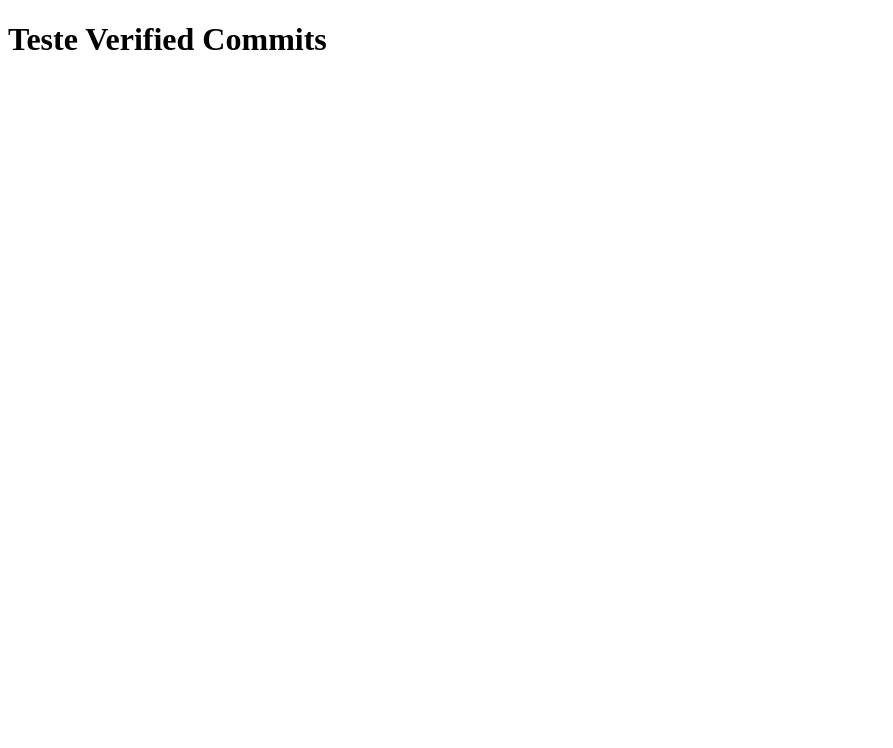
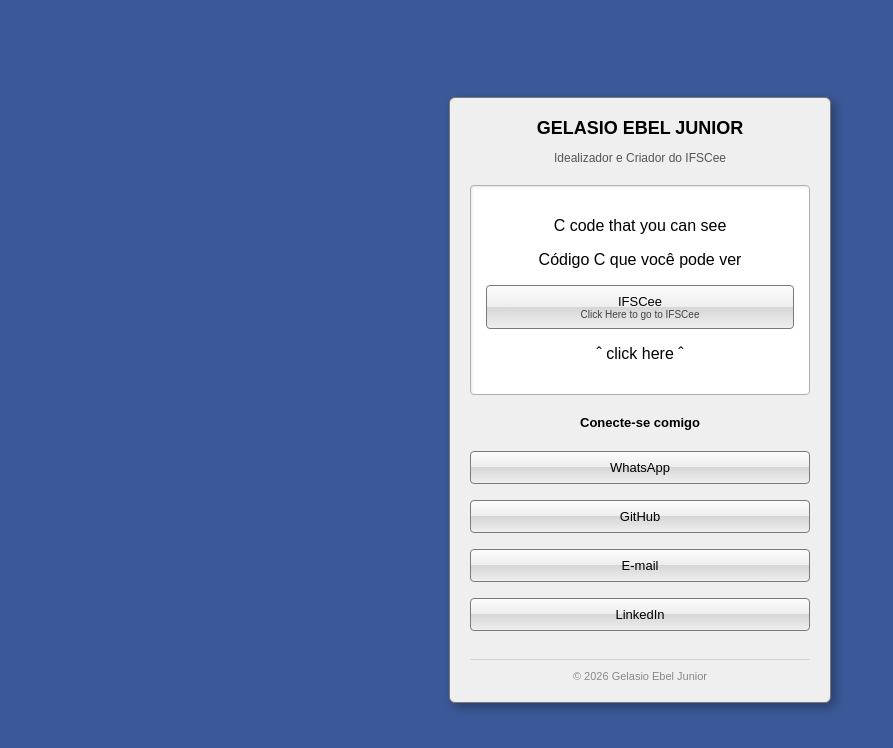
Before and after one commit to gelasioebel/ifscee.org, a plain HTML site: page index.html in a window 1280 px wide. Shown: the whole page, without its empty margins (0-893 px from the left). Drawn offline with Linux system fonts and the light colour scheme; a web font is replaced by a local one.

Commit message:
Redesign homepage with KDE-inspired styling and add new `style.css` for layout and visual improvements.

```diff
--- a/index.html
+++ b/index.html
@@ -4,8 +4,49 @@
     <meta charset="UTF-8">
     <meta name="viewport" content="width=device-width, initial-scale=1.0">
     <title>IFSCee.org - by Gelasio Ebel Junior</title>
+    <link rel="stylesheet" href="./src/style.css">
 </head>
-<body>
-<h1>Teste Verified Commits</h1>
+<body class="desktop-bg">
+
+<main class="card win-window">
+    <!-- Barra de Título opcional para o look completo -->
+
+    <div class="window-body">
+        <h1>GELASIO EBEL JUNIOR</h1>
+        <p class="subtitle">Idealizador e Criador do IFSCee</p>
+
+        <div class="c-code-box">
+            <p>C code that you can see</p>
+            <p>Código C que você pode ver</p>
+
+            <a href="./ifcee/" class="btn">
+                <span class="btn-content">IFSCee <small>Click Here to go to IFSCee</small></span>
+            </a>
+            <p class="hint">ˆ click here ˆ</p>
+        </div>
+
+        <p class="connect-text">Conecte-se comigo</p>
+
+        <nav class="links">
+            <a href="https://wa.me/5547997766940" target="_blank" class="btn">
+                <span class="btn-content">WhatsApp</span>
+            </a>
+            <a href="https://github.com/gelasioebel" class="btn">
+                <span class="btn-content">GitHub</span>
+            </a>
+            <a href="mailto:gelasio.e@aluno.ifsc.edu.br?subject=IFSCee%20-%20Perguntas" class="btn">
+                <span class="btn-content">E-mail</span>
+            </a>
+            <a href="https://linkedin.com/in/gelasio-ebel-junior-923867335" class="btn">
+                <span class="btn-content">LinkedIn</span>
+            </a>
+        </nav>
+
+        <footer class="footer">
+            © 2026 Gelasio Ebel Junior
+        </footer>
+    </div>
+</main>
+
 </body>
 </html>
--- /dev/null
+++ b/src/style.css
@@ -0,0 +1,103 @@
+/* 1. Importação da Fonte Lexend */
+@font-face {
+    font-family: 'Lexend';
+    src: url('./Lexend/static/Lexend-VariableFont_wght.ttf') format('truetype');
+    font-weight: 100 900;
+}
+
+/* 2. Fundo clássico do Desktop Linux (Azul Real) */
+.desktop-bg {
+    background-color: #3b5998; /* Azul clássico do KDE */
+    margin: 0;
+    display: flex;
+    justify-content: center;
+    align-items: center;
+    min-height: 100vh;
+    font-family: 'Lexend', sans-serif;
+}
+
+/* 3. A Janela Estilo Plastik (KDE 3.5.5) */
+.win-window {
+    background-color: #efefef;
+    border: 1px solid #7a7a7a;
+    border-radius: 6px;
+    box-shadow: 4px 4px 10px rgba(0,0,0,0.3);
+    width: 380px;
+    overflow: hidden;
+}
+
+.window-body { padding: 20px; text-align: center; }
+
+/* 4. Títulos e Textos */
+h1 { font-size: 18px; margin: 0; color: #000; font-weight: 700; }
+.subtitle { font-size: 12px; margin-bottom: 20px; color: #555; }
+.connect-text { font-weight: 600; margin-top: 15px; font-size: 13px; }
+
+/* 5. Caixa de Conteúdo (Estilo Konqueror/Painel) */
+.c-code-box {
+    background: #ffffff;
+    border: 1px solid #b0b0b0;
+    border-radius: 4px;
+    padding: 15px;
+    margin-bottom: 20px;
+    box-shadow: inset 1px 1px 3px rgba(0,0,0,0.1);
+}
+
+/* 6. O BOTÃO PLASTIK (O coração do KDE 3.5) */
+.btn {
+    display: block;
+    text-decoration: none;
+    color: #000;
+    margin: 8px 0;
+    /* O gradiente "quebrado" em 50% que define o Plastik */
+    background: linear-gradient(to bottom,
+    #fcfcfc 0%,
+    #eeeeee 49%,
+    #d6d6d6 50%,
+    #efefef 100%);
+
+    border: 1px solid #7a7a7a;
+    border-radius: 4px;
+    font-size: 13px;
+    font-weight: 500;
+    transition: all 0.1s ease;
+}
+
+.btn-content {
+    display: block;
+    padding: 8px 15px;
+}
+
+.btn small {
+    display: block;
+    font-size: 10px;
+    opacity: 0.7;
+}
+
+/* HOVER: Brilho Azulado Suave */
+.btn:hover {
+    border-color: #5b799e;
+    background: linear-gradient(to bottom,
+    #ffffff 0%,
+    #f5f5f5 49%,
+    #e0e0e0 50%,
+    #fafafa 100%);
+    box-shadow: 0 0 5px rgba(91, 121, 158, 0.4);
+}
+
+/* ACTIVE: Efeito de Profundidade */
+.btn:active {
+    background: #dcdcdc;
+    box-shadow: inset 1px 1px 3px rgba(0,0,0,0.2);
+    transform: translateY(1px);
+}
+
+/* 7. Navegação e Rodapé */
+.links { display: flex; flex-direction: column; }
+.footer {
+    font-size: 11px;
+    margin-top: 20px;
+    color: #888;
+    border-top: 1px solid #d0d0d0;
+    padding-top: 10px;
+}
```
